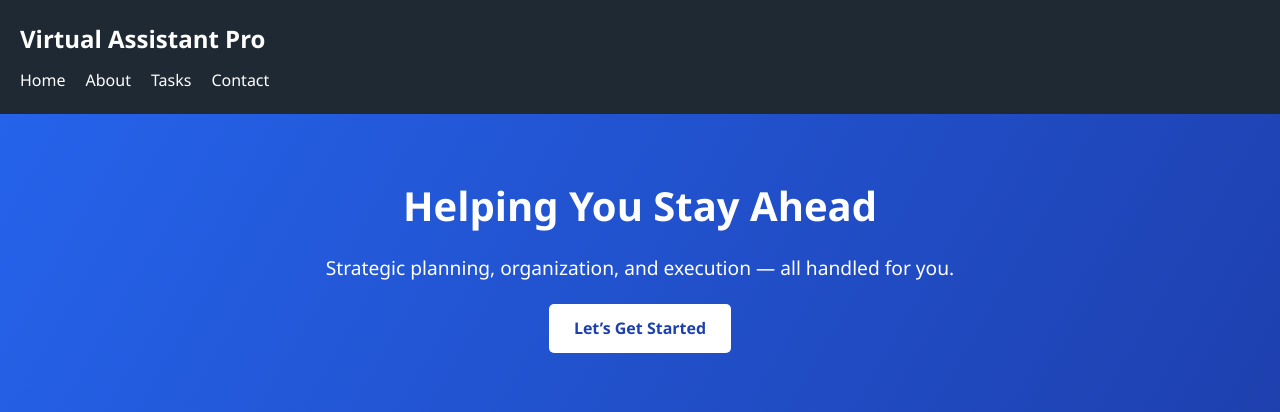
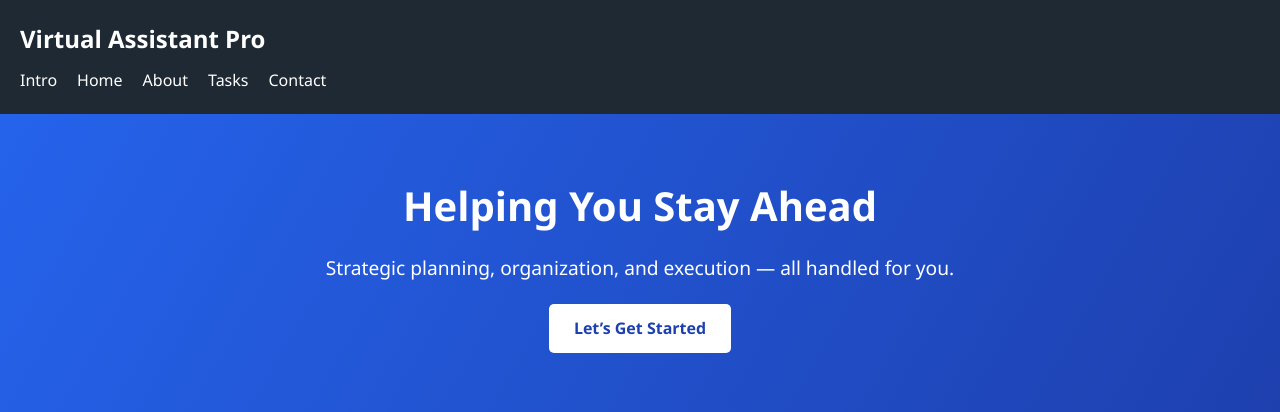
Before and after one commit to KiarieTracy/My-virtual-assistant, a Flask app: page / in a window 1280 px wide. Shown: the top 412 px of the page. Run offline with Flask 3, Linux system fonts and the light colour scheme.

Commit message:
Update index.html

```diff
--- a/templates/index.html
+++ b/templates/index.html
@@ -4,6 +4,7 @@
         <nav>
             <h1>Virtual Assistant Pro</h1>
             <ul>
+                <li><a href="#intro">Intro</a></li>
                 <li><a href="#home">Home</a></li>
                 <li><a href="#about">About</a></li>
                 <li><a href="#tasks">Tasks</a></li>
```
